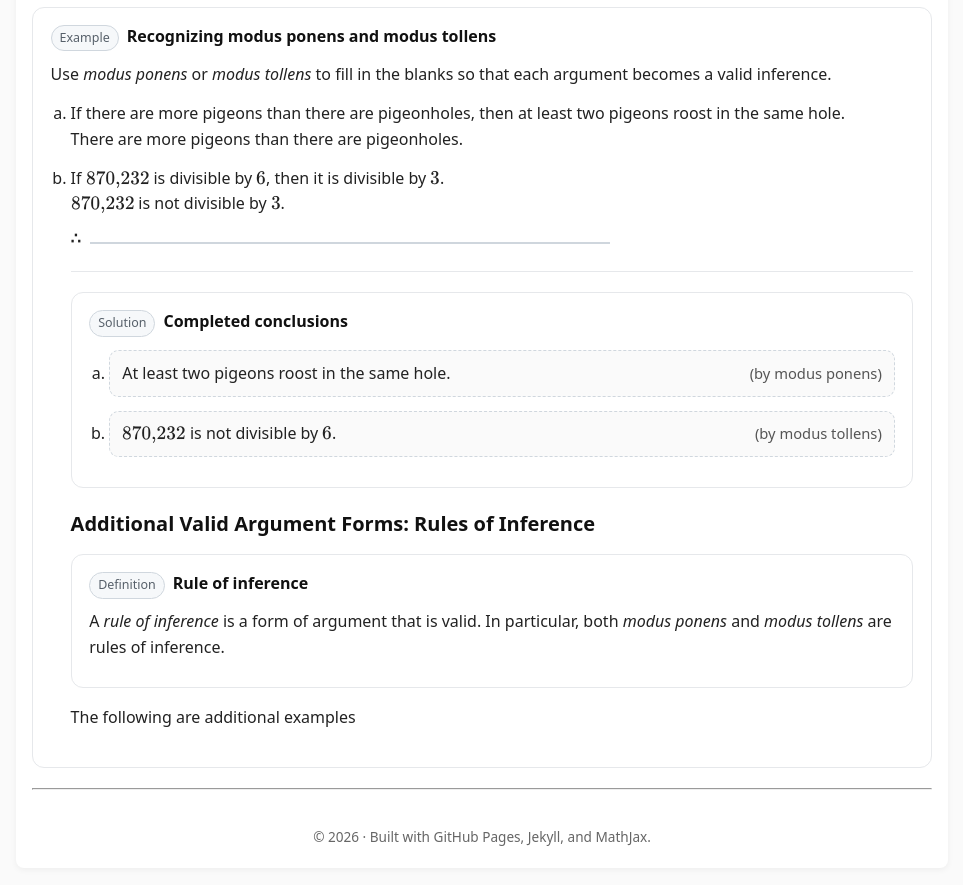
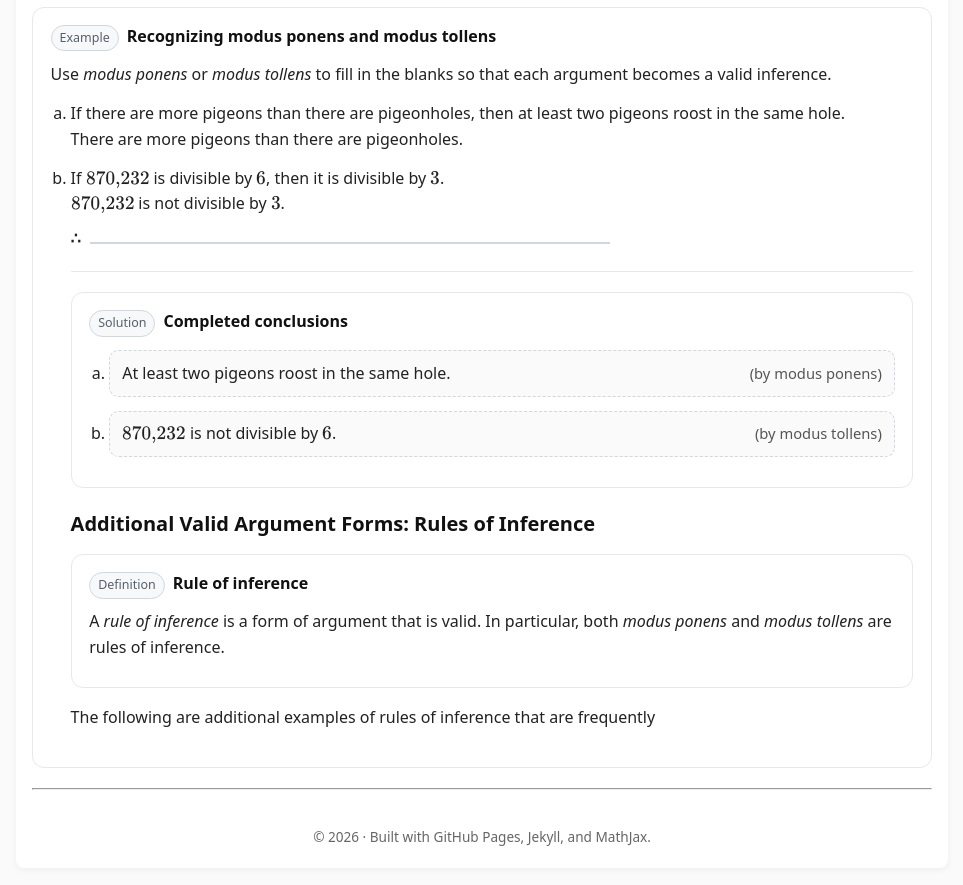
Before and after one commit to SaleemKamaludin/SaleemKamaludin.github.io, a Jekyll site: the page built from courses/comp1604/lecture-notes/lecture-01/index.md, in a window 1280 px wide and 900 px high, scrolled down 5345 px. Shown: the top 885 px of the window, without its empty margins (158-1121 px from the left). Built offline with Jekyll 4.4.1, drawn with Linux system fonts in a browser that asks for light colours.

Commit message:
Update index.md

```diff
--- a/courses/comp1604/lecture-notes/lecture-01/index.md
+++ b/courses/comp1604/lecture-notes/lecture-01/index.md
@@ -1794,3 +1794,4 @@ It is instructive to verify that modus ponens is a valid argument form. Doing so
 <p>
    The following
 are additional examples
+of rules of inference that are frequently
```
